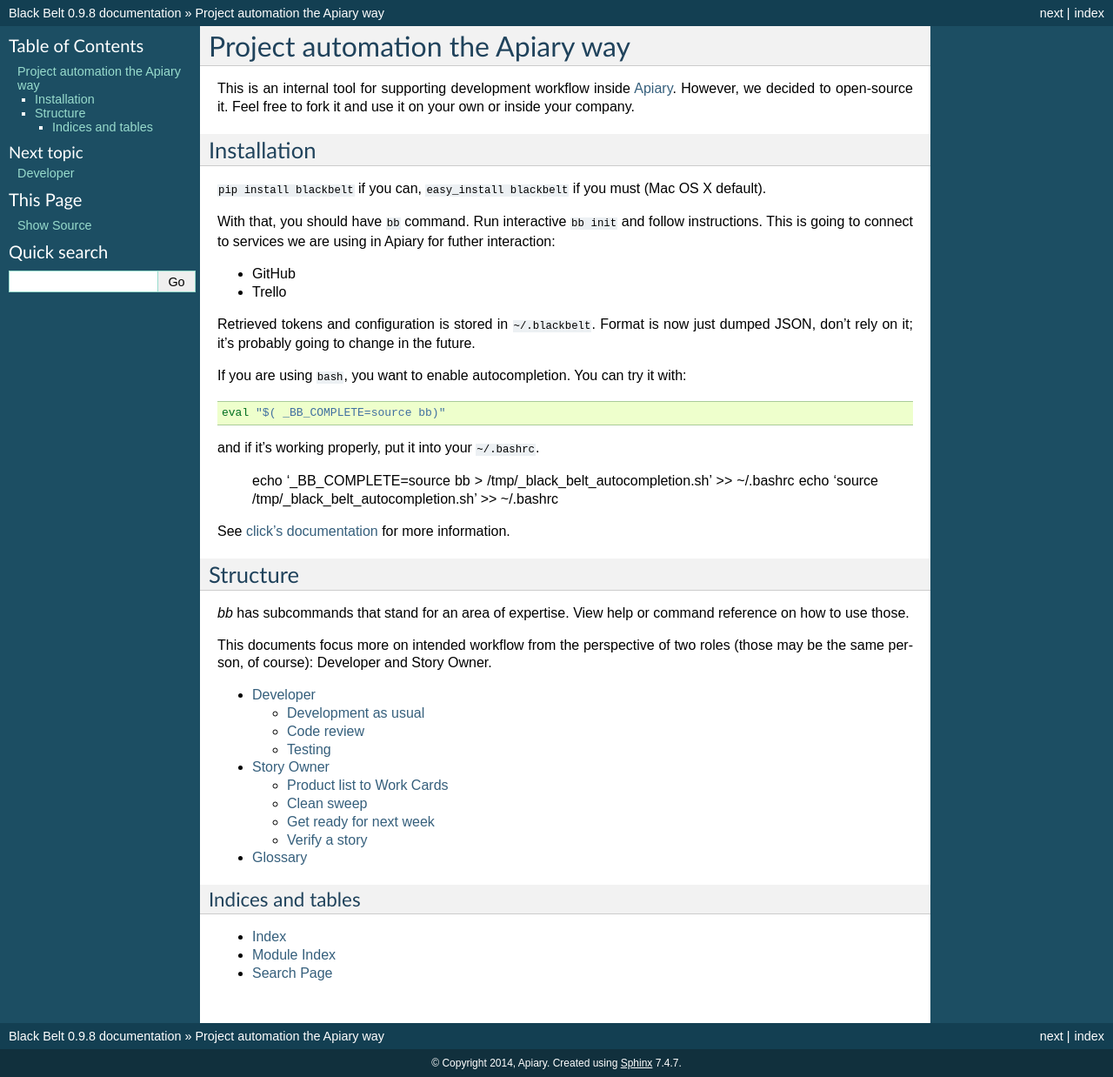
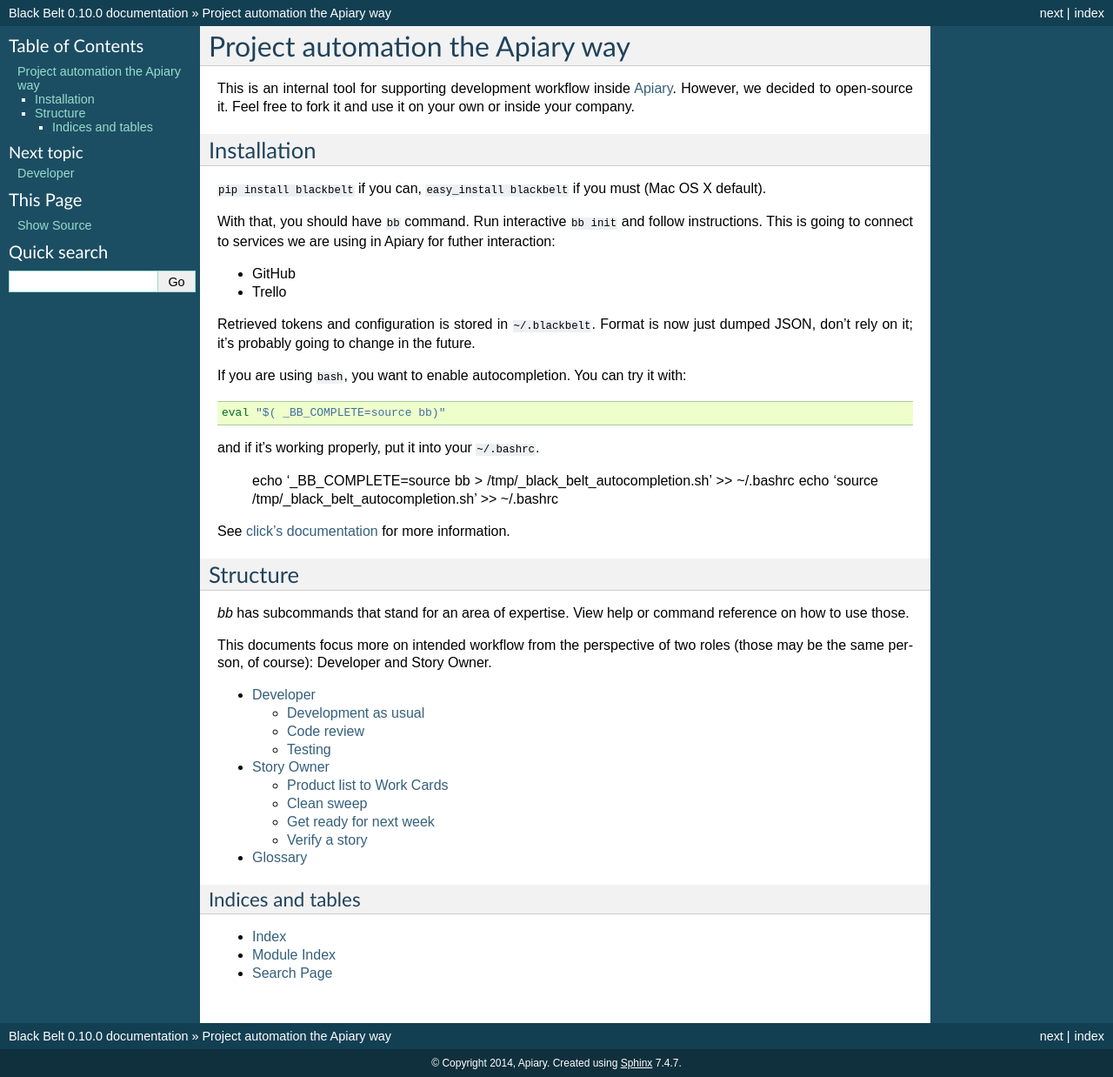
Before and after one commit to apiaryio/black-belt, a Sphinx documentation site: the page built from docs/source/index.rst, in a window 1280 px wide. Shown: the whole page at 87% size. Built offline with Sphinx 7.4.7, drawn with Linux system fonts in a browser that asks for light colours.

Commit message:
Version bump to 0.10.0

```diff
--- a/blackbelt/version.py
+++ b/blackbelt/version.py
@@ -1 +1 @@
-VERSION='0.9.8'
+VERSION='0.10.0'
--- a/docs/source/conf.py
+++ b/docs/source/conf.py
@@ -53,9 +53,9 @@ copyright = u'2014, Apiary'
 # built documents.
 #
 # The short X.Y version.
-version = '0.9'
+version = '0.10'
 # The full version, including alpha/beta/rc tags.
-release = '0.9.8'
+release = '0.10.0'
 
 # The language for content autogenerated by Sphinx. Refer to documentation
 # for a list of supported languages.
--- a/pavement.py
+++ b/pavement.py
@@ -4,7 +4,7 @@ from paver.setuputils import setup
 options = environment.options
 
 NAME = 'blackbelt'
-VERSION = '0.9.8'
+VERSION = '0.10.0'
 
 requires = ['click', 'requests', 'PyGithub']
 
```
